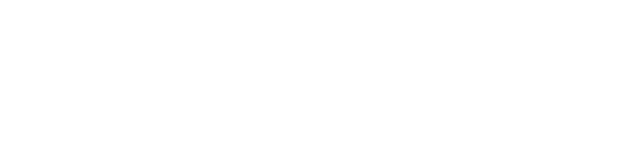
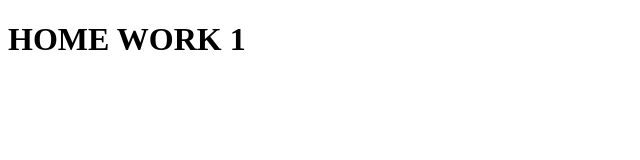
Before and after one commit to Olchik-resh/Homework1, a plain HTML site: page index.html in a window 1280 px wide. Shown: the whole page, without its empty margins (0-640 px from the left). Drawn offline with Linux system fonts and the light colour scheme.

Commit message:
Changed the file index.html.

```diff
--- a/index.html
+++ b/index.html
@@ -6,6 +6,6 @@
     <title>Document</title>
 </head>
 <body>
-
+    <H1>HOME WORK 1</H1>
 </body>
 </html>
```
